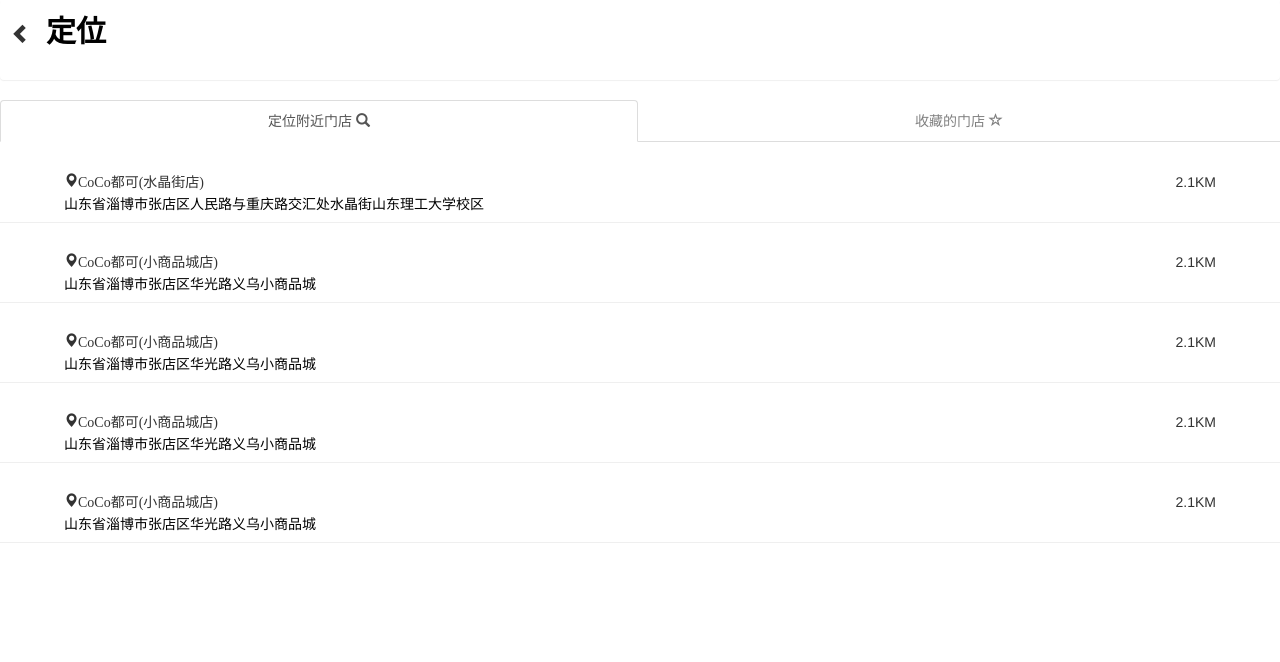
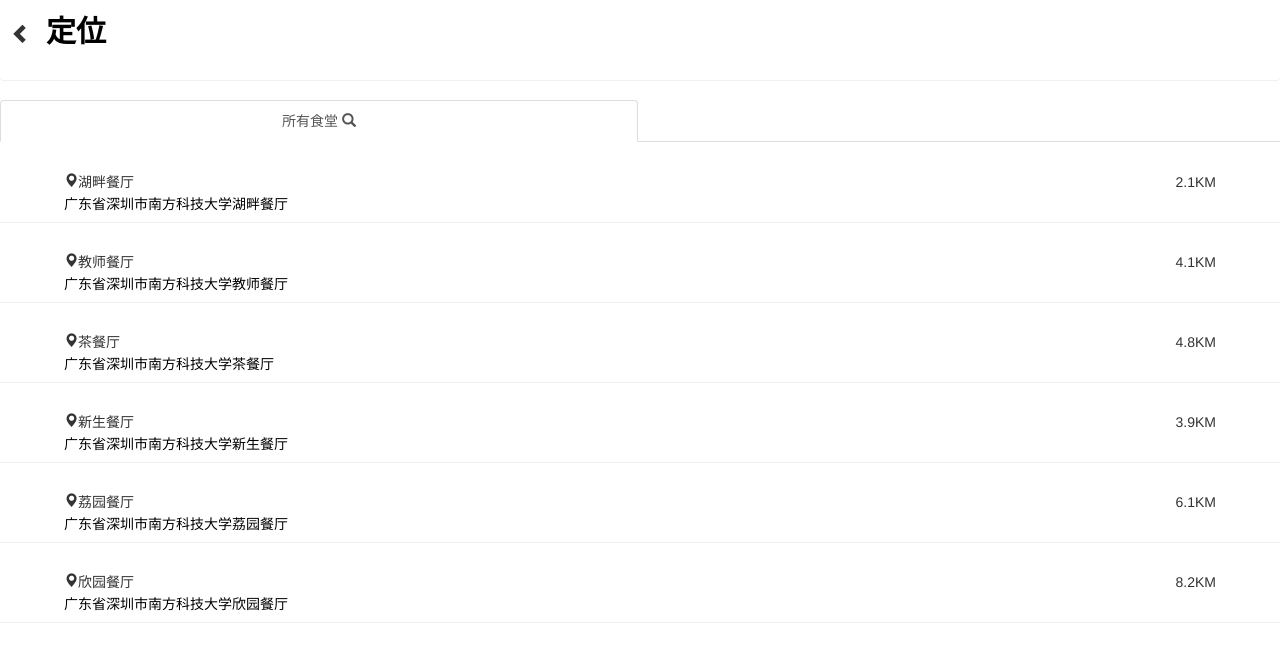
Before and after one commit to afffffffa/SE, a Vue app: page /chooseshop in a window 1280 px wide. Shown: the top 662 px of the page. Built offline with nearby package versions, Linux system fonts and the light colour scheme.

Commit message:
买东西

```diff
--- a/src/components/home/options/ChooseGood.vue
+++ b/src/components/home/options/ChooseGood.vue
@@ -50,13 +50,13 @@
               </el-radio-group>
             </div>
             <div>
-              <p>温度</p>
+              <p>辣度</p>
               <el-radio-group v-model="temperature">
                 <el-radio-button :label="city" v-for="city in warm"></el-radio-button>
               </el-radio-group>
             </div>
             <div>
-              <p>糖度</p>
+              <p>米饭量</p>
               <el-radio-group v-model="sugar">
                 <el-radio-button :label="city" v-for="city in candy"></el-radio-button>
               </el-radio-group>
@@ -164,9 +164,9 @@
 
       ],//小料 getaddinfos函数获取
       charge:[],//选择的小料，根据用户选择获取
-      warm:['热','温','常规冰','多冰','少冰','去冰'],//温度
+      warm:['微辣','不辣','中辣','狠辣','超级辣','无敌辣'],//温度
       temperature:'',
-      candy:['常规','半糖','微糖','无糖'],//甜度
+      candy:['半份米饭','一份米饭','两份米饭'],//甜度
       sugar:'',
       nowgood:''
     }
--- a/src/components/home/options/ChooseShop.vue
+++ b/src/components/home/options/ChooseShop.vue
@@ -6,64 +6,57 @@
     <div class="cards-item">
       <ul id="myTab" class="nav nav-tabs">
         <li class="active">
-          <a href="#location" data-toggle="tab">定位附近门店 <span class="glyphicon glyphicon-search"></span></a>
+          <a href="#location" data-toggle="tab">所有食堂 <span class="glyphicon glyphicon-search"></span></a>
         </li>
-        <li>
-          <a href="#star" data-toggle="tab">收藏的门店 <span class="glyphicon glyphicon-star-empty"></span></a>
-        </li>
+
       </ul>
-
-      <div id="myTabContent" class="tab-content">
 
       <div class="tab-pane fade in active" id="location">
         <Cards>
-           <span slot="shopName">CoCo都可(水晶街店)</span>
+          <span slot="shopName">湖畔餐厅</span>
           <span slot="shopDist">2.1KM</span>
-           <p slot="shopLocation">山东省淄博市张店区人民路与重庆路交汇处水晶街山东理工大学校区</p>
+          <p slot="shopLocation">广东省深圳市南方科技大学湖畔餐厅</p>
           <span class="glyphicon glyphicon-heart-empty starshop" slot="ifstar"></span>
         </Cards>
 
         <Cards>
-            <span slot="shopName">CoCo都可(小商品城店)</span>
-            <span slot="shopDist">2.1KM</span>
-            <p slot="shopLocation">山东省淄博市张店区华光路义乌小商品城</p>
+          <span slot="shopName">教师餐厅</span>
+          <span slot="shopDist">4.1KM</span>
+          <p slot="shopLocation">广东省深圳市南方科技大学教师餐厅</p>
           <span class="glyphicon glyphicon-heart-empty starshop" slot="ifstar"></span>
         </Cards>
 
         <Cards>
-            <span slot="shopName">CoCo都可(小商品城店)</span>
-            <span slot="shopDist">2.1KM</span>
-            <p slot="shopLocation">山东省淄博市张店区华光路义乌小商品城</p>
+          <span slot="shopName">茶餐厅</span>
+          <span slot="shopDist">4.8KM</span>
+          <p slot="shopLocation">广东省深圳市南方科技大学茶餐厅</p>
           <span class="glyphicon glyphicon-heart-empty starshop" slot="ifstar"></span>
         </Cards>
 
         <Cards>
-            <span slot="shopName">CoCo都可(小商品城店)</span>
-            <span slot="shopDist">2.1KM</span>
-            <p slot="shopLocation">山东省淄博市张店区华光路义乌小商品城</p>
+          <span slot="shopName">新生餐厅</span>
+          <span slot="shopDist">3.9KM</span>
+          <p slot="shopLocation">广东省深圳市南方科技大学新生餐厅</p>
           <span class="glyphicon glyphicon-heart-empty starshop" slot="ifstar"></span>
         </Cards>
 
         <Cards>
-            <span slot="shopName">CoCo都可(小商品城店)</span>
-            <span slot="shopDist">2.1KM</span>
-            <p slot="shopLocation">山东省淄博市张店区华光路义乌小商品城</p>
+          <span slot="shopName">荔园餐厅</span>
+          <span slot="shopDist">6.1KM</span>
+          <p slot="shopLocation">广东省深圳市南方科技大学荔园餐厅</p>
           <span class="glyphicon glyphicon-heart-empty starshop" slot="ifstar"></span>
+        </Cards>
+        <Cards>
+          <span slot="shopName">欣园餐厅</span>
+          <span slot="shopDist">8.2KM</span>
+          <p slot="shopLocation">广东省深圳市南方科技大学欣园餐厅</p>
+          <span class="glyphicon glyphicon glyphicon-heart starshop" slot="ifstar"></span>
         </Cards>
       </div>
 
-        <div class="tab-pane fade" id="star">
-          <div>
-            <Cards>
-              <span slot="shopName">CoCo都可(水晶街店)</span>
-              <span slot="shopDist">2.1KM</span>
-              <p slot="shopLocation">山东省淄博市张店区人民路与重庆路交汇处水晶街山东理工大学校区</p>
-              <span class="glyphicon glyphicon glyphicon-heart starshop" slot="ifstar"></span>
-            </Cards>
-          </div>
+
     </div>
 
-      </div>
   </div>
   </div>
 </template>
```
Lines whose indentation alone changed are shown as unchanged.
